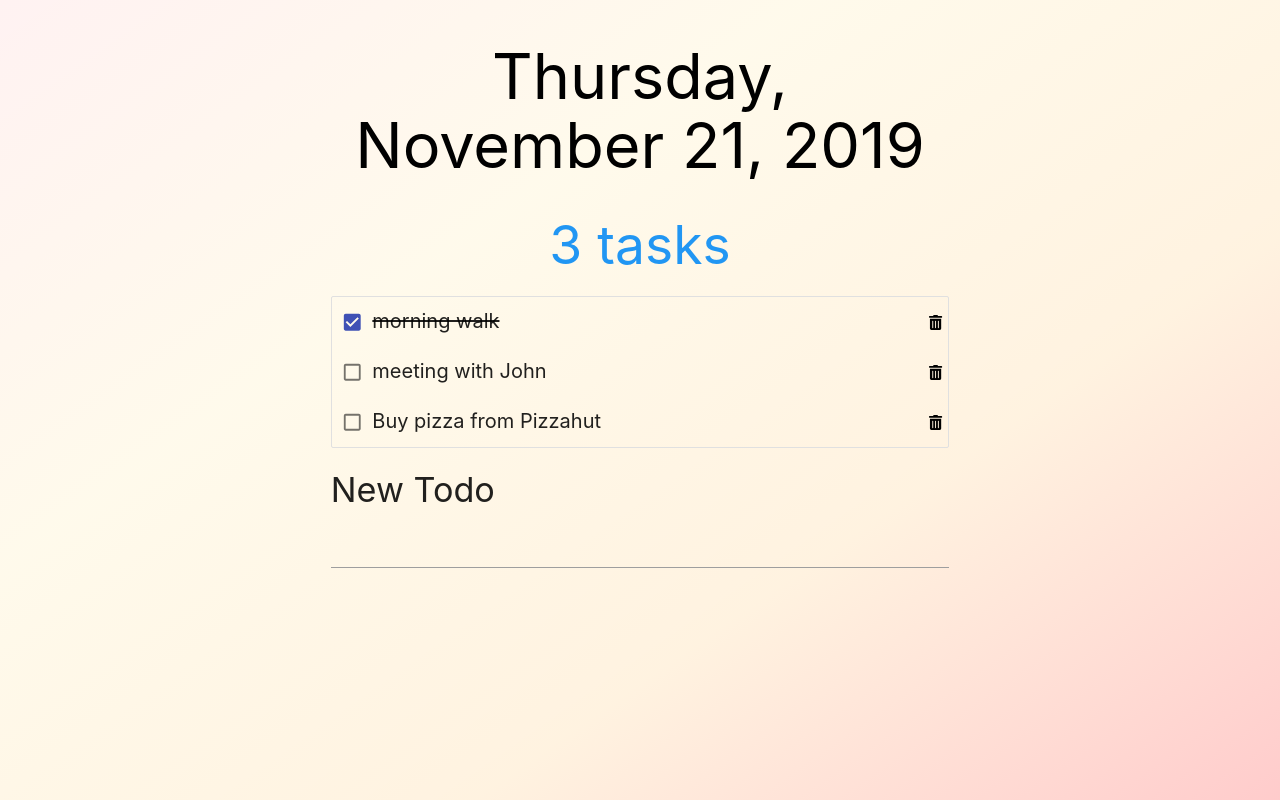
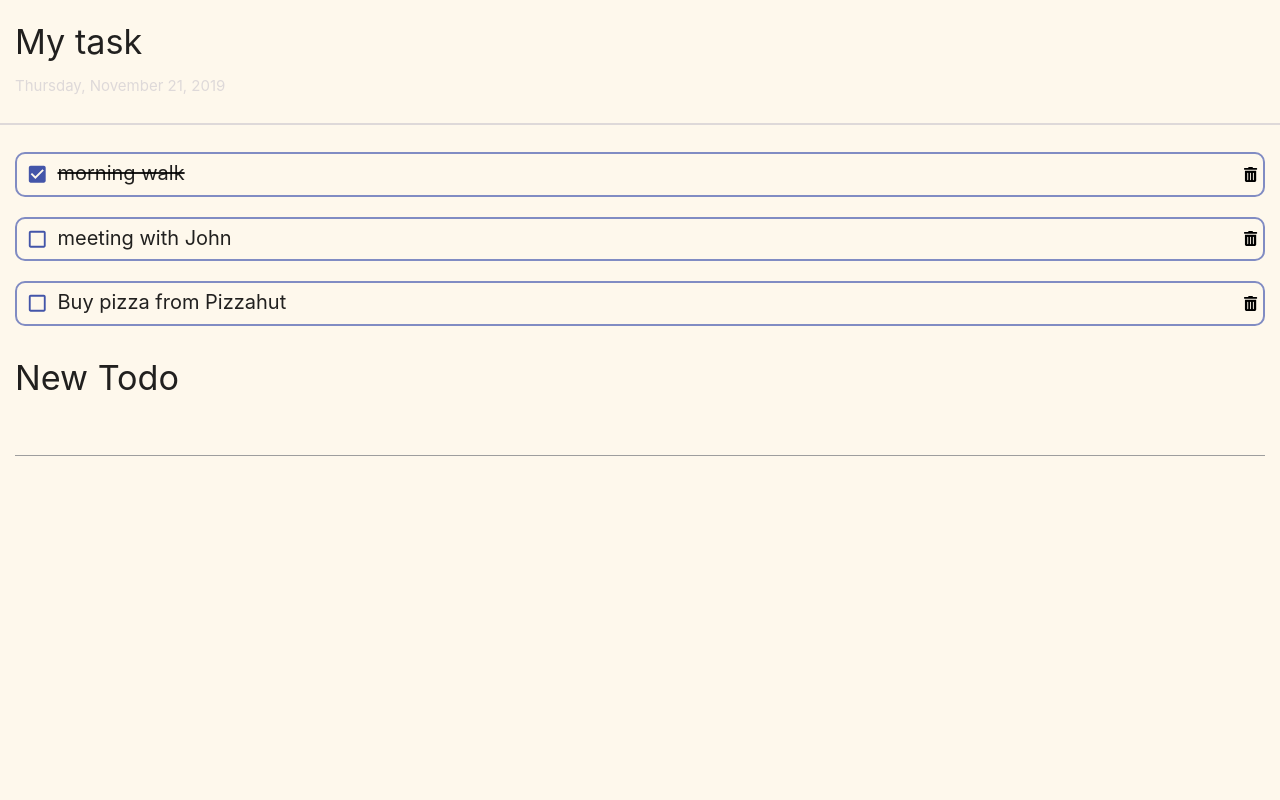
Before and after one commit to zelenovakat/todoList, a React (Create React App) app: page / in a window 1280 px wide. Built offline with nearby package versions, Linux system fonts and the light colour scheme.

Commit message:
Some design changes(ticket 1 todo)

```diff
--- a/package.json
+++ b/package.json
@@ -12,7 +12,7 @@
     "react-dom": "^16.10.2",
     "react-scripts": "3.2.0",
     "react-useanimations": "^1.2.10",
-    "styled-components": "^5.1.0"
+    "styled-components": "^5.1.1"
   },
   "scripts": {
     "start": "react-scripts start",
--- a/src/App.js
+++ b/src/App.js
@@ -3,6 +3,7 @@ import Todos from "./Todos"
 import AddTodo from "./AddTodo"
 import { updateObjectInArrayById, formatDate } from "./helpers/utils"
 import { useLocalStorage } from "./helpers/UseLocalStorage"
+import styled from "styled-components"
 
 const defaultTodos = [
   { id: 1, content: "morning walk", status: "true" },
@@ -32,14 +33,37 @@ const App = () => {
   }
 
   return (
-    <div className="todo-app container">
-      <h1 className="center black-text">{formatDate(new Date())}</h1>
-      <h2 className="center blue-text">{todos.length} tasks</h2>
-
-      <Todos todos={todos} toggleStatus={toggleStatus} deleteTodo={deleteTodo} />
-      <AddTodo addTodo={addTodo} />
-    </div>
+    <MaineWrapper>
+      <UpperWrapp>
+        <h4>My task</h4>
+        <FormatDate>{formatDate(new Date())}</FormatDate>
+        {/* <h6 className="blue-text">{todos.length} tasks</h6> */}
+      </UpperWrapp>
+      <MiddleLine></MiddleLine>
+      <BottomWrapp>
+        <Todos todos={todos} toggleStatus={toggleStatus} deleteTodo={deleteTodo} />
+        <AddTodo addTodo={addTodo} />
+      </BottomWrapp>
+    </MaineWrapper>
   )
 }
 
 export default App
+const UpperWrapp = styled.div`
+  margin: 0 15px;
+`
+const BottomWrapp = styled.div`
+  margin: 0 15px;
+`
+const MiddleLine = styled.div`
+  border-bottom: 2px solid #ded9d9;
+  margin: 10px 0;
+`
+
+const MaineWrapper = styled.div`
+  display: flex;
+  flex-direction: column;
+`
+const FormatDate = styled.p`
+  color: #ded9d9;
+`
--- a/src/Todos.js
+++ b/src/Todos.js
@@ -6,10 +6,10 @@ import styled from "styled-components"
 
 const Todos = ({ todos, toggleStatus, deleteTodo }) => {
   const todolist = todos.length ? (
-    todos.map((todo) => {
+    todos.map((todo, i) => {
       return (
-        <MainDiv>
-          <div
+        <MainDiv key={i}>
+          <OneTodo
             className={`todo-finished-${todo.status}`}
             key={todo.id}
             onClick={() => toggleStatus(todo.id)}>
@@ -22,7 +22,7 @@ const Todos = ({ todos, toggleStatus, deleteTodo }) => {
               }}
             />
             <span>{todo.content}</span>
-          </div>
+          </OneTodo>
           <DeleteButton onClick={() => deleteTodo(todo.id)}>
             <FontAwesomeIcon icon={faTrashAlt} />
           </DeleteButton>
@@ -30,9 +30,9 @@ const Todos = ({ todos, toggleStatus, deleteTodo }) => {
       )
     })
   ) : (
-    <p>You have no todos </p>
+    <InputMessage>You have no todos </InputMessage>
   )
-  return <div className="todos collection">{todolist}</div>
+  return <TodosWrapper className="todos collection">{todolist}</TodosWrapper>
 }
 
 export default Todos
@@ -44,10 +44,24 @@ const DeleteButton = styled.button`
 const MainDiv = styled.div`
   display: flex;
   justify-content: space-between;
-  min-width: 200px;
-  min-height: 50px;
-  align-items: center;
+  border: 2px solid #818cc3;
+  border-radius: 10px;
+  outline: none;
+  margin: 10px 0;
   div {
     font-size: 20px;
   }
 `
+const InputMessage = styled.p`
+  color: #000000;
+`
+const TodosWrapper = styled.div`
+  border: none;
+  display: flex;
+  flex-direction: column;
+`
+const OneTodo = styled.div`
+  svg {
+    color: #4355a9;
+  }
+`
--- a/src/helpers/utils.js
+++ b/src/helpers/utils.js
@@ -14,7 +14,7 @@ export function updateObjectInArrayById(array, selectedItem) {
 }
 
 export function formatDate(date) {
-  const options = { weekday: "long", year: "numeric", month: "long", day: "numeric" }
+  const options = { weekday: "long", month: "long", year: "numeric", day: "numeric" }
 
   return date.toLocaleDateString("en-US", options)
 }
--- a/src/index.css
+++ b/src/index.css
@@ -4,9 +4,7 @@ body {
     "Cantarell", "Fira Sans", "Droid Sans", "Helvetica Neue", sans-serif;
   -webkit-font-smoothing: antialiased;
   -moz-osx-font-smoothing: grayscale;
-  display: flex;
-  justify-content: center;
-  background-image: linear-gradient(145deg, #ff00000d, #ffc10714, #ff98001f, #ffbcbcc4);
+  background-color: #fef8ec;
   min-height: 100vh;
 }
 
```
Also changed, not shown: 1 other file (tests, documents, lock files or other folders).
